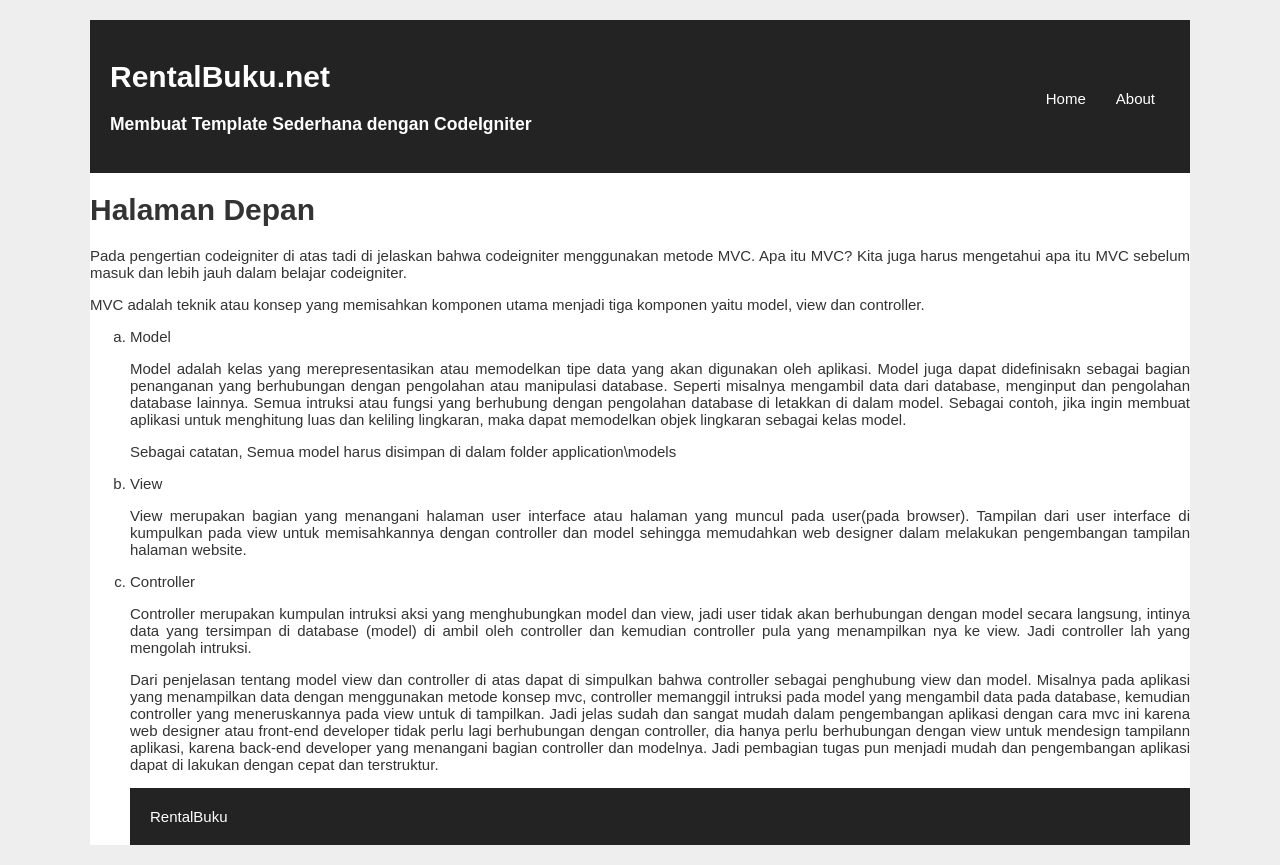
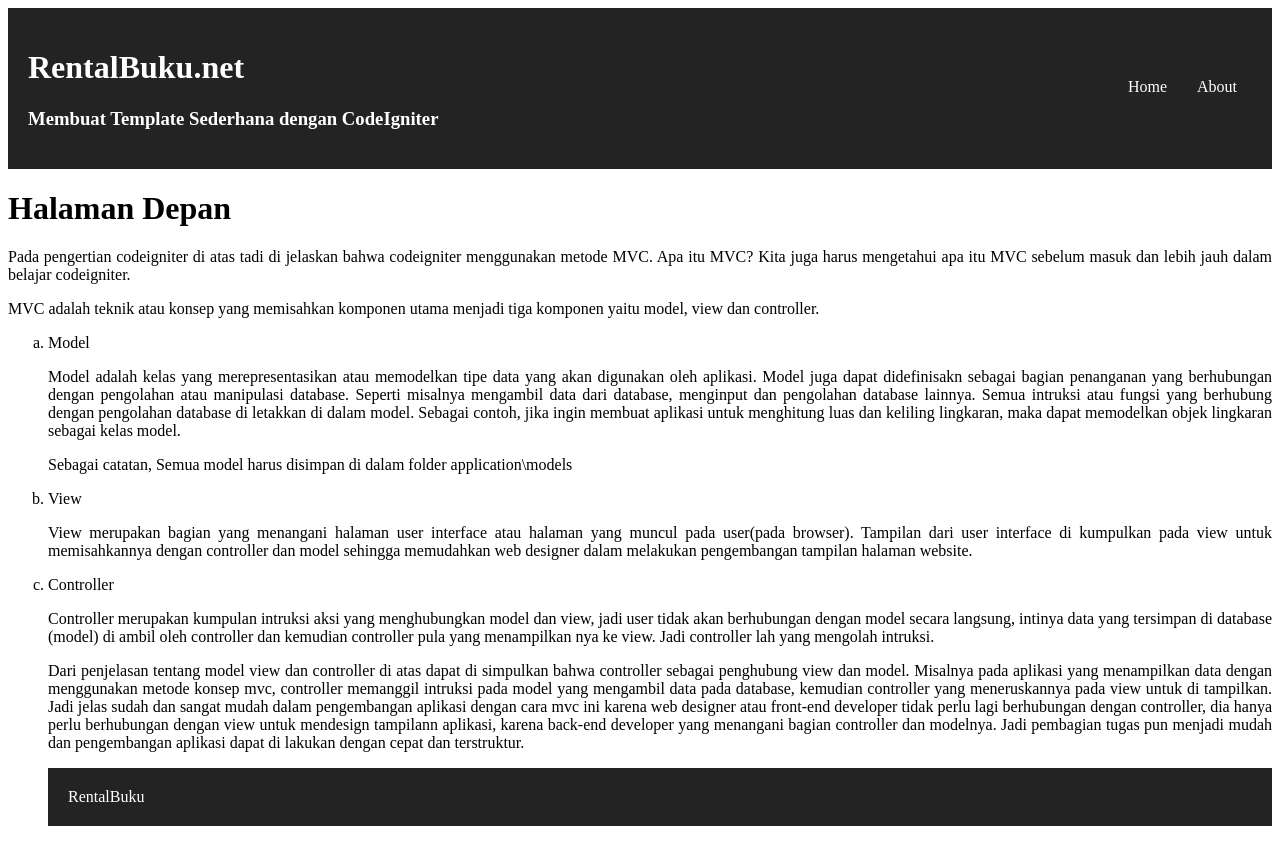
Before and after one commit to hilmannanshorii/WP2_HilmannAnshorii, a CodeIgniter app: page /wp2/index.php/web in a window 1280 px wide. After the commit the page ends 826 px from the top, so only its background shows below. Run offline with CodeIgniter, Linux system fonts and the light colour scheme.

Commit message:
Update stylebuku.css

```diff
--- a/assets/css/stylebuku.css
+++ b/assets/css/stylebuku.css
@@ -1,4 +1,4 @@
-body{
+body
     background: #eee;
     color: #333;
     font-family: sans-serif;
```
